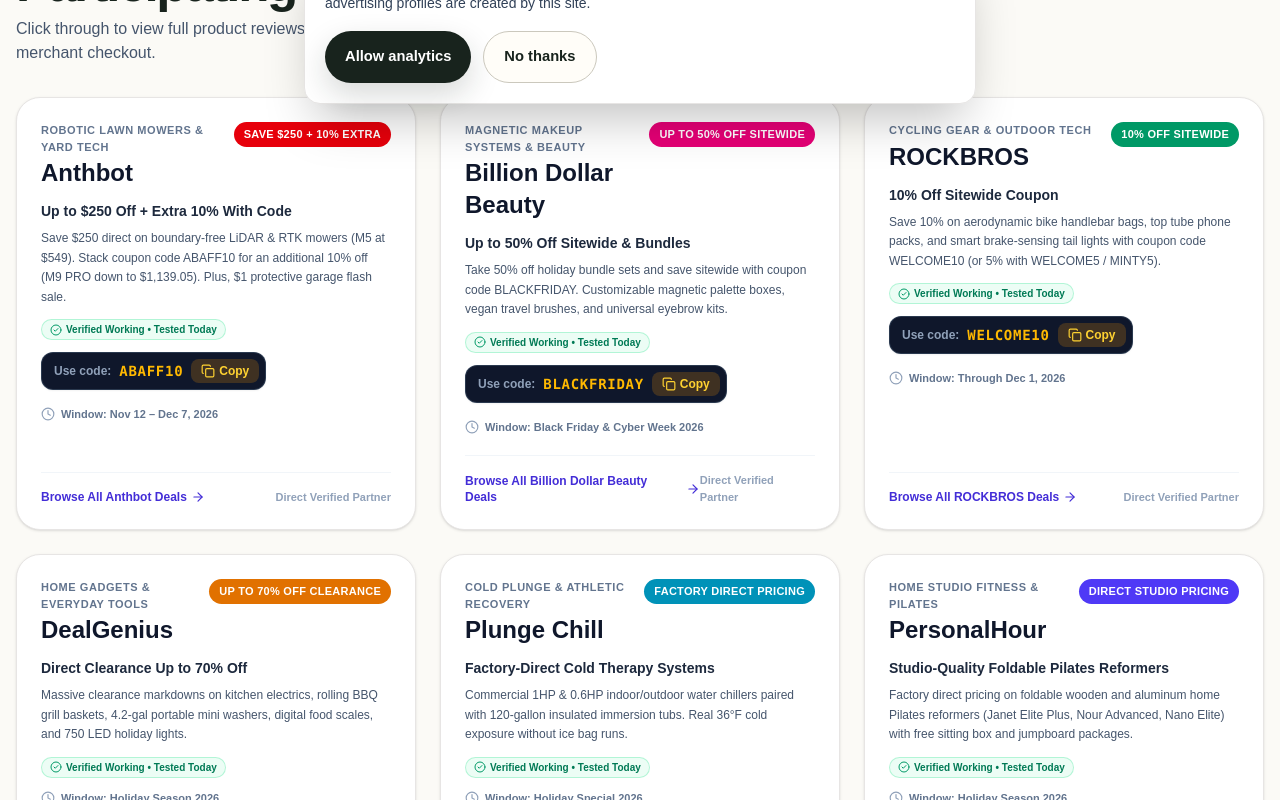
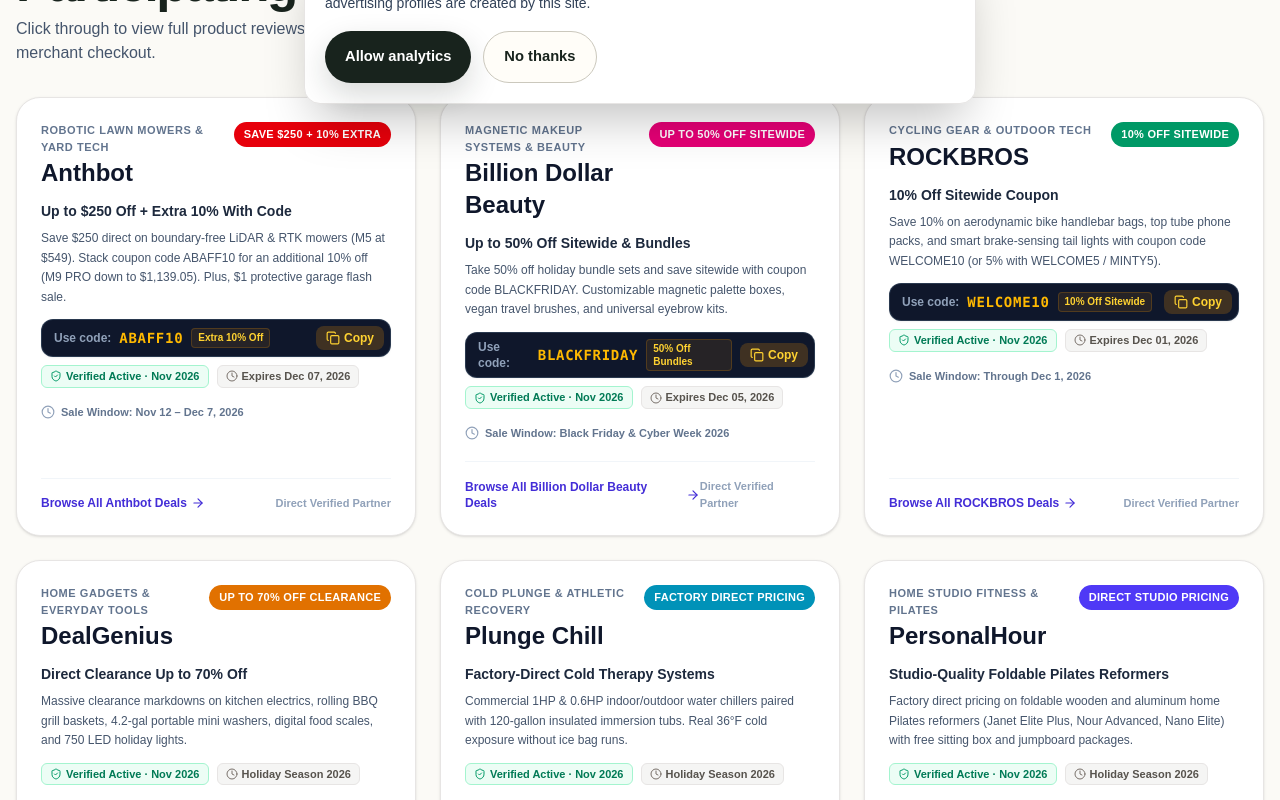
Before and after one commit to sergenet/NGG, a Next.js app: page /black-friday in a window 1280 px wide. Shown: the part 680-1480 px from the top of the page. Built offline with nearby package versions, Linux system fonts and the light colour scheme; no server answers.

Commit message:
feat(deals): add Verified Active badges, expiration dates, and Offer validThrough schema to promo codes

```diff
--- a/src/app/black-friday/page.tsx
+++ b/src/app/black-friday/page.tsx
@@ -30,6 +30,10 @@ interface VendorDeal {
   headline: string;
   offerDetails: string;
   promoCode?: string;
+  discountText?: string;
+  verifiedDate?: string;
+  validThrough?: string;
+  expiresLabel?: string;
   saleWindow: string;
   badge: string;
   badgeColor: string;
@@ -45,6 +49,10 @@ const vendorsWithDeals: VendorDeal[] = [
     offerDetails:
       'Save $250 direct on boundary-free LiDAR & RTK mowers (M5 at $549). Stack coupon code ABAFF10 for an additional 10% off (M9 PRO down to $1,139.05). Plus, $1 protective garage flash sale.',
     promoCode: 'ABAFF10',
+    discountText: 'Extra 10% Off',
+    verifiedDate: 'Verified Active · Nov 2026',
+    validThrough: '2026-12-07',
+    expiresLabel: 'Expires Dec 07, 2026',
     saleWindow: 'Nov 12 – Dec 7, 2026',
     badge: 'Save $250 + 10% Extra',
     badgeColor: 'bg-red-600 text-white',
@@ -58,6 +66,10 @@ const vendorsWithDeals: VendorDeal[] = [
     offerDetails:
       'Take 50% off holiday bundle sets and save sitewide with coupon code BLACKFRIDAY. Customizable magnetic palette boxes, vegan travel brushes, and universal eyebrow kits.',
     promoCode: 'BLACKFRIDAY',
+    discountText: '50% Off Bundles',
+    verifiedDate: 'Verified Active · Nov 2026',
+    validThrough: '2026-12-05',
+    expiresLabel: 'Expires Dec 05, 2026',
     saleWindow: 'Black Friday & Cyber Week 2026',
     badge: 'Up to 50% Off Sitewide',
     badgeColor: 'bg-pink-600 text-white',
@@ -71,6 +83,10 @@ const vendorsWithDeals: VendorDeal[] = [
     offerDetails:
       'Save 10% on aerodynamic bike handlebar bags, top tube phone packs, and smart brake-sensing tail lights with coupon code WELCOME10 (or 5% with WELCOME5 / MINTY5).',
     promoCode: 'WELCOME10',
+    discountText: '10% Off Sitewide',
+    verifiedDate: 'Verified Active · Nov 2026',
+    validThrough: '2026-12-01',
+    expiresLabel: 'Expires Dec 01, 2026',
     saleWindow: 'Through Dec 1, 2026',
     badge: '10% Off Sitewide',
     badgeColor: 'bg-emerald-600 text-white',
@@ -83,6 +99,9 @@ const vendorsWithDeals: VendorDeal[] = [
     headline: 'Direct Clearance Up to 70% Off',
     offerDetails:
       'Massive clearance markdowns on kitchen electrics, rolling BBQ grill baskets, 4.2-gal portable mini washers, digital food scales, and 750 LED holiday lights.',
+    verifiedDate: 'Verified Active · Nov 2026',
+    validThrough: '2026-12-31',
+    expiresLabel: 'Holiday Season 2026',
     saleWindow: 'Holiday Season 2026',
     badge: 'Up to 70% Off Clearance',
     badgeColor: 'bg-amber-600 text-white',
@@ -95,6 +114,9 @@ const vendorsWithDeals: VendorDeal[] = [
     headline: 'Factory-Direct Cold Therapy Systems',
     offerDetails:
       'Commercial 1HP & 0.6HP indoor/outdoor water chillers paired with 120-gallon insulated immersion tubs. Real 36°F cold exposure without ice bag runs.',
+    verifiedDate: 'Verified Active · Nov 2026',
+    validThrough: '2026-12-31',
+    expiresLabel: 'Holiday Season 2026',
     saleWindow: 'Holiday Special 2026',
     badge: 'Factory Direct Pricing',
     badgeColor: 'bg-cyan-600 text-white',
@@ -107,6 +129,9 @@ const vendorsWithDeals: VendorDeal[] = [
     headline: 'Studio-Quality Foldable Pilates Reformers',
     offerDetails:
       'Factory direct pricing on foldable wooden and aluminum home Pilates reformers (Janet Elite Plus, Nour Advanced, Nano Elite) with free sitting box and jumpboard packages.',
+    verifiedDate: 'Verified Active · Nov 2026',
+    validThrough: '2026-12-31',
+    expiresLabel: 'Holiday Season 2026',
     saleWindow: 'Holiday Season 2026',
     badge: 'Direct Studio Pricing',
     badgeColor: 'bg-indigo-600 text-white',
@@ -119,6 +144,9 @@ const vendorsWithDeals: VendorDeal[] = [
     headline: 'Pilot & Diver Timepieces Under $300',
     offerDetails:
       'Skeleton automatic mechanical watches and high-precision chronograph watches with scratch-proof sapphire crystal and 100m water resistance at direct partner rates.',
+    verifiedDate: 'Verified Active · Nov 2026',
+    validThrough: '2026-12-31',
+    expiresLabel: 'Holiday Season 2026',
     saleWindow: 'Holiday Season 2026',
     badge: 'Under $300 Luxury Spec',
     badgeColor: 'bg-slate-800 text-white',
@@ -131,6 +159,9 @@ const vendorsWithDeals: VendorDeal[] = [
     headline: 'Smart Electric Vacuum Suction Lifters',
     offerDetails:
       'Heavy-duty electric suction cups for large tiles, glass panels, stone countertops, and drywall. Digital pressure sensors and 375+ lb load capacities at factory rates.',
+    verifiedDate: 'Verified Active · Nov 2026',
+    validThrough: '2026-12-31',
+    expiresLabel: 'Black Friday 2026',
     saleWindow: 'Black Friday 2026',
     badge: 'Pro Contractor Direct',
     badgeColor: 'bg-orange-600 text-white',
@@ -143,6 +174,9 @@ const vendorsWithDeals: VendorDeal[] = [
     headline: 'Multi-Spectrum RGB & UV LED Flashlights',
     offerDetails:
       'Direct manufacturer discounts on MiX-7 Gen 2 (White, Red, Green, Blue, UV 365nm) and H04 RC magnetic rechargeable EDC lights and headlamps.',
+    verifiedDate: 'Verified Active · Nov 2026',
+    validThrough: '2026-12-31',
+    expiresLabel: 'Black Friday 2026',
     saleWindow: 'Black Friday 2026',
     badge: 'Tactical EDC Deals',
     badgeColor: 'bg-emerald-700 text-white',
@@ -190,9 +224,29 @@ export default function BlackFridayPage() {
     itemListElement: vendorsWithDeals.map((v, i) => ({
       '@type': 'ListItem',
       position: i + 1,
-      name: `${v.name}: ${v.headline}`,
-      description: v.offerDetails,
-      url: `https://newgiftsandgadgets.com${v.shopHref}`,
+      item: {
+        '@type': 'Offer',
+        name: `${v.name}: ${v.headline}`,
+        description: v.offerDetails,
+        url: `https://newgiftsandgadgets.com${v.shopHref}`,
+        priceCurrency: 'USD',
+        validThrough: v.validThrough || '2026-12-31',
+        priceValidUntil: v.validThrough || '2026-12-31',
+        availability: 'https://schema.org/InStock',
+        seller: {
+          '@type': 'Organization',
+          name: v.name,
+        },
+        ...(v.promoCode
+          ? {
+              priceSpecification: {
+                '@type': 'UnitPriceSpecification',
+                priceCurrency: 'USD',
+                description: `Manufacturer promo code ${v.promoCode} valid through ${v.validThrough || '2026-12-31'}`,
+              },
+            }
+          : {}),
+      },
     })),
   };
 
@@ -295,22 +349,31 @@ export default function BlackFridayPage() {
                   {vendor.offerDetails}
                 </p>
 
-                <div className="flex items-center gap-1.5 mb-3">
-                  <span className="inline-flex items-center gap-1 rounded-full bg-emerald-50 px-2 py-0.5 text-[10px] font-bold text-emerald-700 border border-emerald-200/80">
-                    <CheckCircle2 className="h-3 w-3 text-emerald-600" />
-                    Verified Working • Tested Today
-                  </span>
-                </div>
-
-                {vendor.promoCode && (
+                {vendor.promoCode ? (
                   <div className="mb-4">
-                    <CopyPromoCode code={vendor.promoCode} />
+                    <CopyPromoCode
+                      code={vendor.promoCode}
+                      discountText={vendor.discountText}
+                      verifiedText={vendor.verifiedDate}
+                      expiresText={vendor.expiresLabel}
+                    />
+                  </div>
+                ) : (
+                  <div className="flex flex-wrap items-center gap-2 mb-4">
+                    <span className="inline-flex items-center gap-1 rounded-md bg-emerald-50 px-2 py-0.5 text-[11px] font-semibold text-emerald-700 border border-emerald-200">
+                      <ShieldCheck className="h-3 w-3 text-emerald-600" />
+                      {vendor.verifiedDate || 'Verified Active · Nov 2026'}
+                    </span>
+                    <span className="inline-flex items-center gap-1 rounded-md bg-stone-100 px-2 py-0.5 text-[11px] font-semibold text-stone-600 border border-stone-200">
+                      <Clock className="h-3 w-3 text-stone-500" />
+                      {vendor.expiresLabel || vendor.saleWindow}
+                    </span>
                   </div>
                 )}
 
                 <div className="flex items-center gap-1.5 text-[11px] font-semibold text-slate-500 mb-5">
                   <Clock className="h-3.5 w-3.5 text-slate-400" />
-                  <span>Window: {vendor.saleWindow}</span>
+                  <span>Sale Window: {vendor.saleWindow}</span>
                 </div>
               </div>
 
--- a/src/components/CopyPromoCode.tsx
+++ b/src/components/CopyPromoCode.tsx
@@ -1,16 +1,26 @@
 'use client';
 
 import React, { useState } from 'react';
-import { Check, Copy } from 'lucide-react';
+import { Check, Copy, ShieldCheck, Clock } from 'lucide-react';
 import { trackEvent } from '@/lib/analytics';
 
 interface CopyPromoCodeProps {
   code: string;
   label?: string;
   className?: string;
+  verifiedText?: string;
+  expiresText?: string;
+  discountText?: string;
 }
 
-export function CopyPromoCode({ code, label = 'Use code', className = '' }: CopyPromoCodeProps) {
+export function CopyPromoCode({
+  code,
+  label = 'Use code',
+  className = '',
+  verifiedText,
+  expiresText,
+  discountText,
+}: CopyPromoCodeProps) {
   const [copied, setCopied] = useState(false);
 
   const handleCopy = async () => {
@@ -28,20 +38,28 @@ export function CopyPromoCode({ code, label = 'Use code', className = '' }: Copy
   };
 
   return (
-    <div className={`inline-flex items-center gap-2 rounded-xl bg-slate-900 border border-slate-700/80 p-1.5 pl-3 text-xs shadow-xs ${className}`}>
+    <div className={`flex flex-col gap-2 ${className}`}>
+      <div className="inline-flex items-center justify-between gap-2 rounded-xl bg-slate-900 border border-slate-700/80 p-1.5 pl-3 text-xs shadow-xs">
+        <div className="flex items-center gap-2">
           <span className="text-slate-400 font-semibold">{label}:</span>
           <span className="font-mono font-black text-amber-400 tracking-wider text-sm select-all">{code}</span>
+          {discountText && (
+            <span className="hidden sm:inline-flex rounded bg-amber-500/10 px-1.5 py-0.5 text-[10px] font-bold text-amber-300 border border-amber-500/20">
+              {discountText}
+            </span>
+          )}
+        </div>
         <button
           type="button"
           onClick={handleCopy}
-        className="inline-flex items-center gap-1 rounded-lg bg-amber-500/20 hover:bg-amber-500/30 text-amber-300 px-2.5 py-1 text-xs font-black transition-all cursor-pointer active:scale-95"
+          className="inline-flex items-center gap-1 rounded-lg bg-amber-500/20 hover:bg-amber-500/30 text-amber-300 px-2.5 py-1 text-xs font-black transition-all cursor-pointer active:scale-95 shrink-0"
           title={`Copy code ${code}`}
           aria-label={`Copy discount code ${code}`}
         >
           {copied ? (
             <>
               <Check className="h-3.5 w-3.5 text-emerald-400" />
-            <span className="text-emerald-400">Copied!</span>
+              <span className="text-emerald-400 font-bold">Copied!</span>
             </>
           ) : (
             <>
@@ -51,5 +69,23 @@ export function CopyPromoCode({ code, label = 'Use code', className = '' }: Copy
           )}
         </button>
       </div>
+
+      {(verifiedText || expiresText) && (
+        <div className="flex flex-wrap items-center gap-2 text-[11px] font-semibold">
+          {verifiedText && (
+            <span className="inline-flex items-center gap-1 rounded-md bg-emerald-50 px-2 py-0.5 text-emerald-700 border border-emerald-200">
+              <ShieldCheck className="h-3 w-3 text-emerald-600" />
+              {verifiedText}
+            </span>
+          )}
+          {expiresText && (
+            <span className="inline-flex items-center gap-1 rounded-md bg-stone-100 px-2 py-0.5 text-stone-600 border border-stone-200">
+              <Clock className="h-3 w-3 text-stone-500" />
+              {expiresText}
+            </span>
+          )}
+        </div>
+      )}
+    </div>
   );
 }
```
Lines whose indentation alone changed are shown as unchanged.
